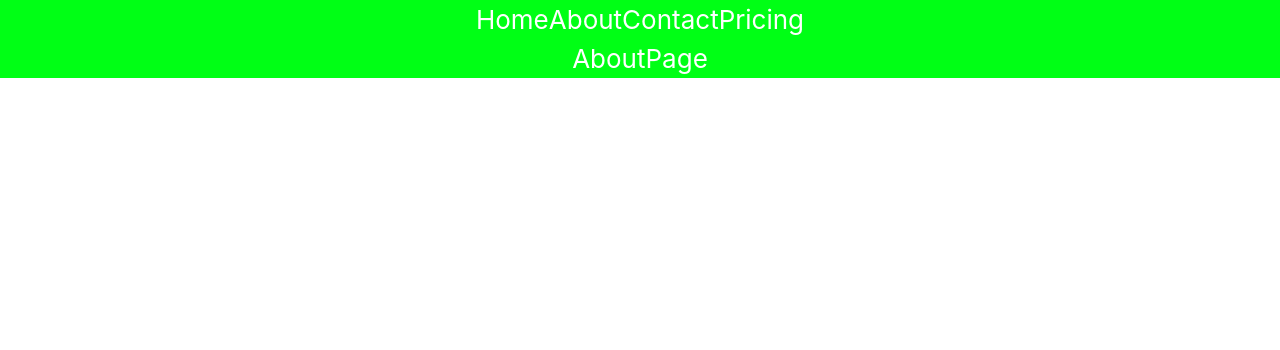
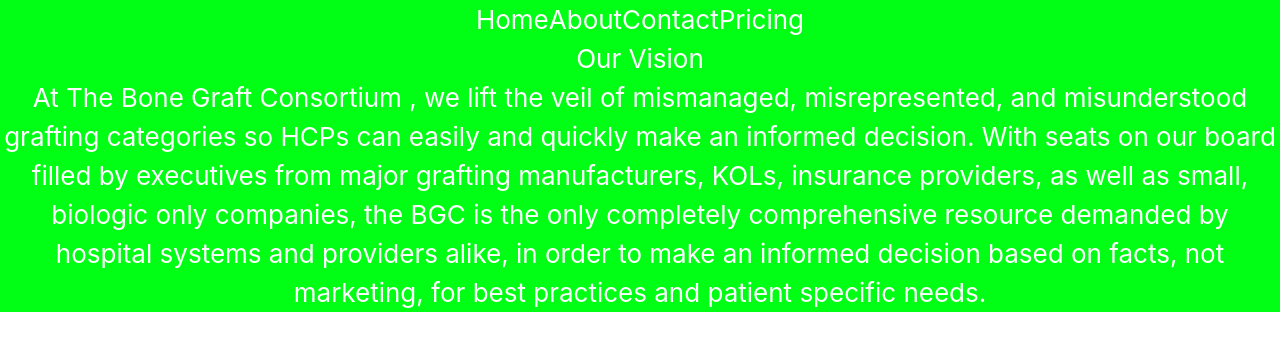
Before and after one commit to davidwilliford99/BGC, a React (Create React App) app in the folder app/: page /about in a window 1280 px wide. Shown: the top 350 px of the page. Built offline with nearby package versions, Linux system fonts and the light colour scheme.

Commit message:
Put text in about section

```diff
--- a/app/src/App.js
+++ b/app/src/App.js
@@ -4,13 +4,11 @@ Then you have to import your components to index.js
 */
 import logo from './logo.svg';
 import './App.css';
-
 import AppRouter from './AppRouter';
 
 function App() {
   return (
     <div class ="flex" className='App'>
-
 
     <ul id ="nav-list">
     <li class='mr-6'>
--- a/app/src/pages/aboutPage.js
+++ b/app/src/pages/aboutPage.js
@@ -2,7 +2,24 @@ import React from 'react'
 
 function AboutPage(){
     return(
-        <div>AboutPage</div>
+        <div className='about-wrapper'>
+        <h1>Our Vision</h1>
+        <div className='about-text'>
+        <p>At The Bone Graft Consortium , we
+            lift the veil of mismanaged,
+            misrepresented, and misunderstood
+            grafting categories so HCPs can easily
+            and quickly make an informed decision.
+            With seats on our board filled by
+            executives from major grafting
+            manufacturers, KOLs, insurance providers,
+             as well as small, biologic only companies, the BGC is the only
+             completely comprehensive resource demanded by hospital systems and
+             providers alike, in order to make an informed decision based on facts,
+             not marketing, for best practices and patient specific needs.</p>
+        </div>
+
+        </div>
     )
 }
 
```
